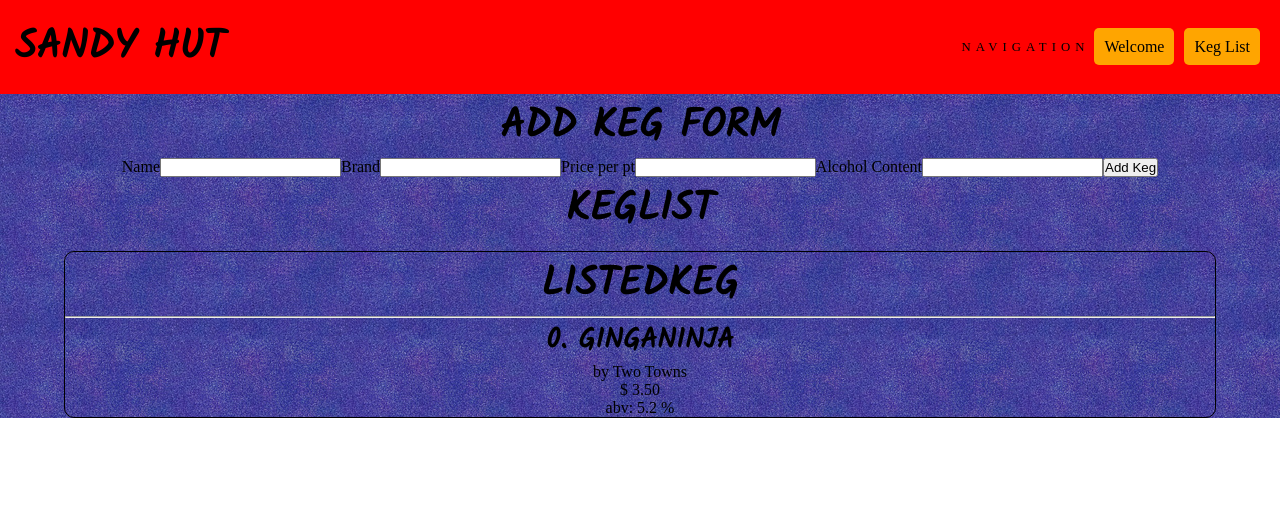
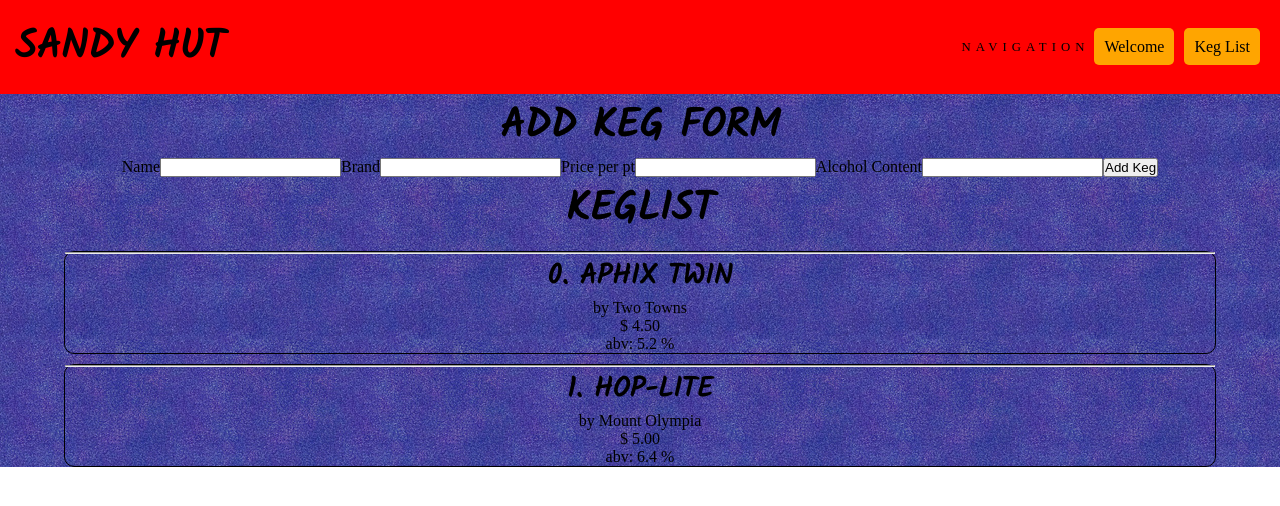
Before and after one commit to ckjpdx/react-tap-app, a React app: page /#/keglist in a window 1280 px wide. Shown: the top 506 px of the page. Built offline with nearby package versions, Linux system fonts and the light colour scheme.

Commit message:
add working keglist loop

```diff
--- a/src/components/KegList.jsx
+++ b/src/components/KegList.jsx
@@ -9,10 +9,16 @@ class KegList extends React.Component {
     this.state = {
       masterKegList: {
         0: {
-          name: 'GingaNinja',
+          name: 'Aphix Twin',
           brand: 'Two Towns',
-          price: '3.50',
+          price: '4.50',
           alcoholContent: '5.2'
+        },
+        1: {
+          name: 'Hop-lite',
+          brand: 'Mount Olympia',
+          price: '5.00',
+          alcoholContent: '6.4'
         }
       }
     };
--- a/src/components/ListedKeg.jsx
+++ b/src/components/ListedKeg.jsx
@@ -4,7 +4,6 @@ import PropTypes from 'prop-types';
 function ListedKeg(props){
   return (
     <div id='keg-card'>
-      <h2>ListedKeg</h2>
       <style jsx>{`
         #keg-card {
           width: 90%;
```
